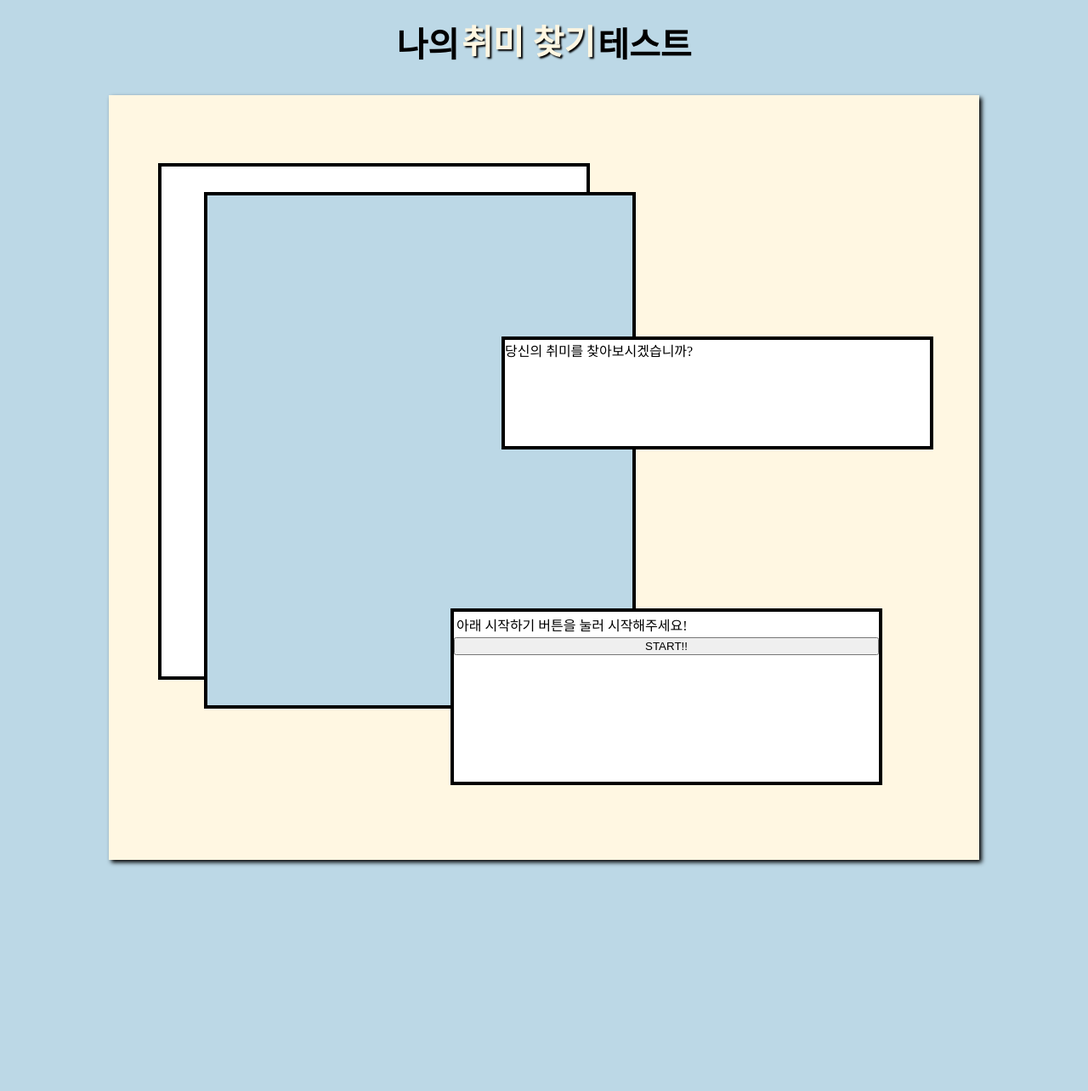
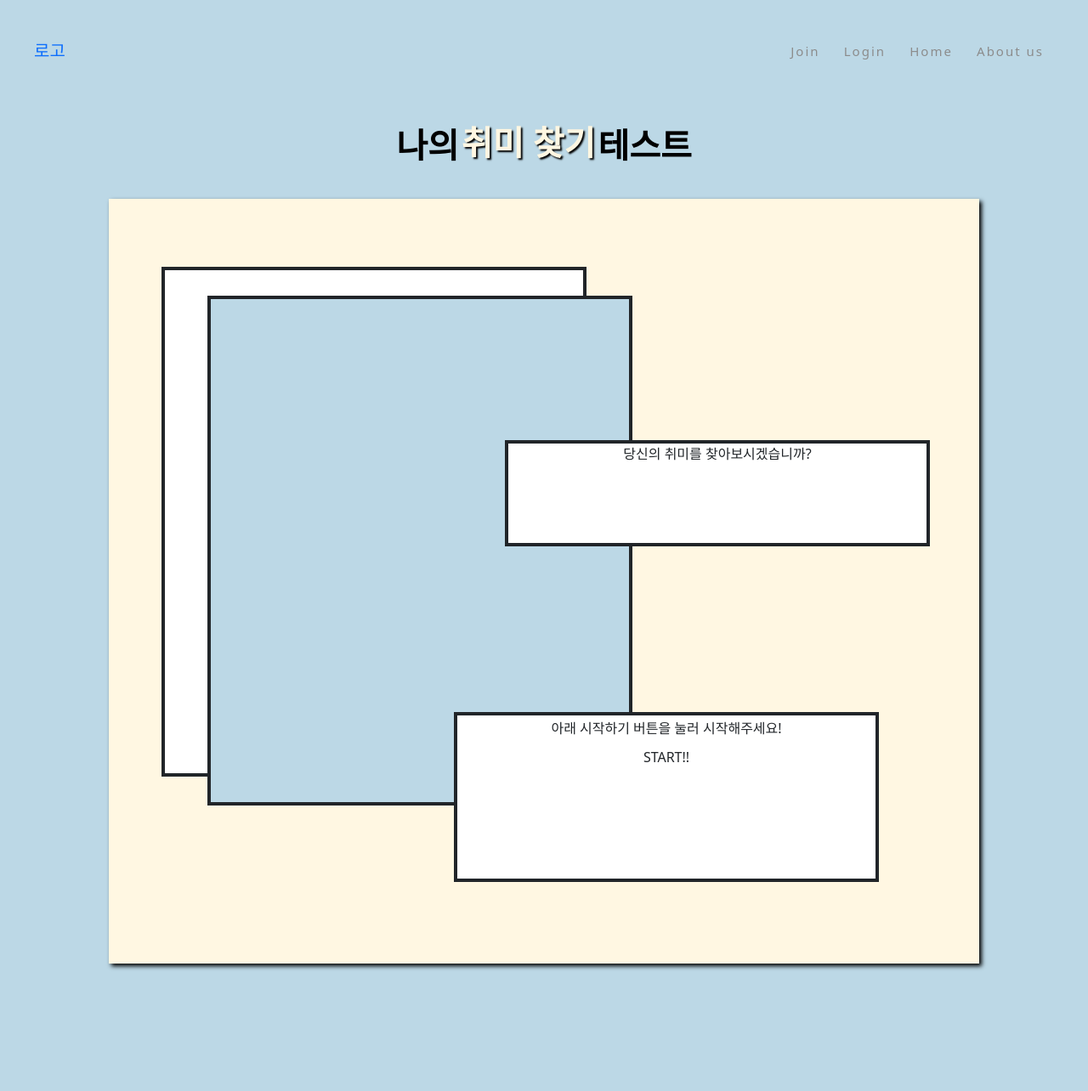
Before and after one commit to govl6113/YOLO-Day, a Django app: page / in a window 1280 px wide. Shown: the whole page at 85% size. Before the commit the page ends 1019 px from the top, so only its background shows below. Run offline with Django 3.2, Linux system fonts and the light colour scheme; some libraries are stand-ins or nearby versions.

Commit message:
base.html

```diff
--- a/myproject/myproject/settings.py
+++ b/myproject/myproject/settings.py
@@ -51,7 +51,7 @@ INSTALLED_APPS = [
     'crispy_forms',
     'com_1',
     'recommand',
-
+    'myproject',
 
 
 
--- /dev/null
+++ b/myproject/myproject/static/css/base.css
@@ -0,0 +1,61 @@
+body {
+    text-align: center;
+  }
+
+  /* navbar */
+  * {
+    margin: 0;
+    padding: 0;
+    box-sizing: border-box;
+  }
+
+  .nav-main {
+    display: flex;
+    justify-content: space-around;
+    align-items: center;
+    height: 15vh;
+    background-color: transparent;
+    display: grid;
+    grid-auto-flow: column;
+    grid-template-columns: 1fr;
+    margin-right: 40px;
+    margin-left: 40px;
+  }
+
+  .nav-menu a {
+    font-size: 15px;
+    color: #8C8C8C;
+    text-decoration: none;
+    /* 글자 간격 2px */
+    letter-spacing: 2px;
+    position: relative;
+    padding: 6PX 12PX;
+
+  }
+
+  .nav-menu a::after {
+    content: "";
+    position: absolute;
+    bottom: 0;
+    left: 50%;
+    transform: translateX(-50%);
+    width: 0;
+    height: 2px;
+    background: #016FAC;
+    transition: all .5s ease-out;
+  }
+
+  .nav-menu a:hover::after {
+    width: 100%;
+
+  }
+
+  .nav-menu a:hover {
+    cursor: pointer;
+    color: black;
+  }
+
+  .nav-menu a:active {
+    font-weight: bold;
+    color: black;
+  }
--- /dev/null
+++ b/myproject/myproject/templates/base.html
@@ -0,0 +1,47 @@
+{% load static %}
+<!DOCTYPE html>
+<html lang="en">
+
+<head>
+    <link href="https://cdn.jsdelivr.net/npm/bootstrap@5.0.1/dist/css/bootstrap.min.css" rel="stylesheet"
+        integrity="sha384-+0n0xVW2eSR5OomGNYDnhzAbDsOXxcvSN1TPprVMTNDbiYZCxYbOOl7+AMvyTG2x" crossorigin="anonymous">
+    <script src="https://cdn.jsdelivr.net/npm/bootstrap@5.0.1/dist/js/bootstrap.bundle.min.js"
+        integrity="sha384-gtEjrD/SeCtmISkJkNUaaKMoLD0//ElJ19smozuHV6z3Iehds+3Ulb9Bn9Plx0x4"
+        crossorigin="anonymous"></script>
+    <script src="https://cdn.jsdelivr.net/npm/@popperjs/core@2.9.2/dist/umd/popper.min.js"
+        integrity="sha384-IQsoLXl5PILFhosVNubq5LC7Qb9DXgDA9i+tQ8Zj3iwWAwPtgFTxbJ8NT4GN1R8p"
+        crossorigin="anonymous"></script>
+    <script src="https://cdn.jsdelivr.net/npm/bootstrap@5.0.1/dist/js/bootstrap.min.js"
+        integrity="sha384-Atwg2Pkwv9vp0ygtn1JAojH0nYbwNJLPhwyoVbhoPwBhjQPR5VtM2+xf0Uwh9KtT"
+        crossorigin="anonymous"></script>
+
+    <link rel="stylesheet" href="{% static 'css/base.css' %}">
+
+</head>
+
+
+
+<body>
+    <nav class="nav-main">
+        <div class="nav">
+            <a class="navbar-brand" href="">
+                <img src="">로고</a>
+        </div>
+        <div class="nav-menu">
+            {% if not user.is_authenticated %}
+            <a href="">Join</a>
+            <a href="{% url 'login' %}">Login</a>
+            {% endif %}
+      {% if user.is_authenticated %}
+      <input type="button" id="popupReturn" value="{{user.username}}"  class="btn btn-danger">
+      {% endif %}
+      <a href="">Home</a>
+      <a href="">About us</a>
+
+    </div>
+  </nav>
+  {% block container %}
+  {% endblock %}
+</body>
+
+</html>
--- a/myproject/myproject/urls.py
+++ b/myproject/myproject/urls.py
@@ -31,4 +31,4 @@ urlpatterns = [
     path('accounts/', include('allauth.urls')), #구글
     path('single_page/', include('single_pages.urls')),
 
-]
+] + static(settings.MEDIA_URL,document_root = settings.MEDIA_ROOT)
--- a/myproject/recommand/templates/landing.html
+++ b/myproject/recommand/templates/landing.html
@@ -1,3 +1,5 @@
+{% extends 'base.html' %}
+{% block container %}
 {% load socialaccount %}{% load static %}
 <!DOCTYPE html>
 
@@ -49,3 +51,4 @@
     <script src="././static/js/start.js" charset="utf-8"></script>
   </body>
 </html>
+{% endblock %}
```
